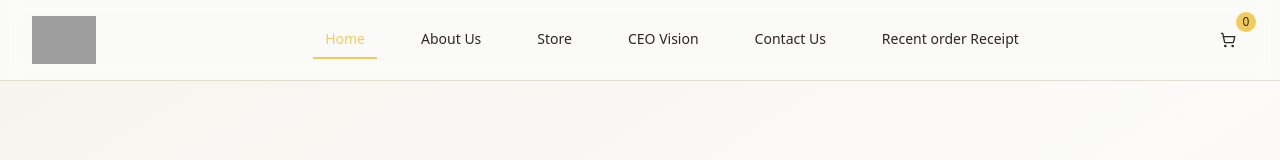
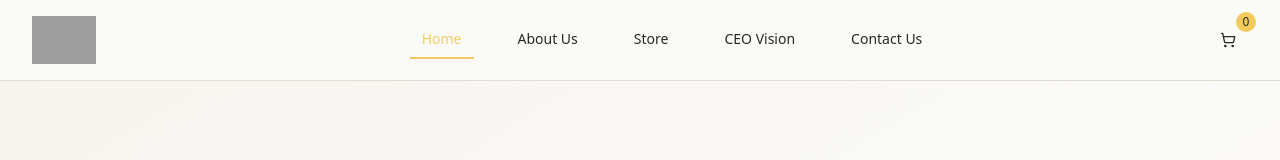
Before and after one commit to syedmusaa/new-merfume, a React (Vite) app: page / in a window 1280 px wide. Shown: the top 160 px of the page. Built offline with nearby package versions, Linux system fonts and the light colour scheme; grey boxes are pictures that could not be loaded.

Commit message:
fix error

```diff
--- a/client/components/Navigation.tsx
+++ b/client/components/Navigation.tsx
@@ -22,7 +22,7 @@ export default function Navigation() {
     { name: "Store", path: "/store" },
     { name: "CEO Vision", path: "/ceo-vision" },
     { name: "Contact Us", path: "/contact" },
-    { name: "Recent order Receipt", path: "/success" },
+    // { name: "Recent order Receipt", path: "/success" },
   ];
 
   const isActive = (path: string) => location.pathname === path;
```
